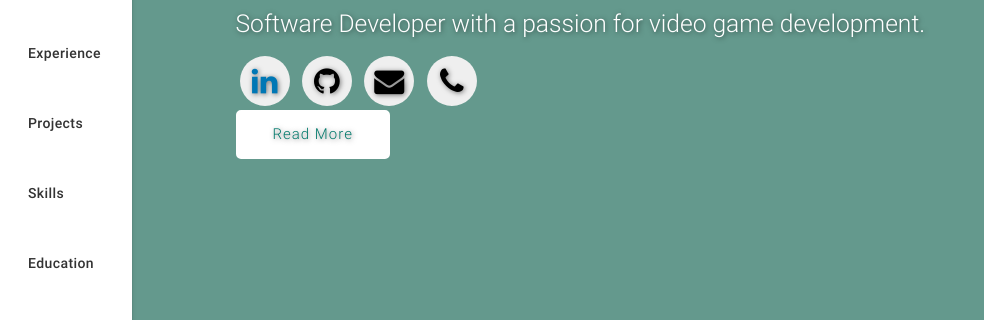
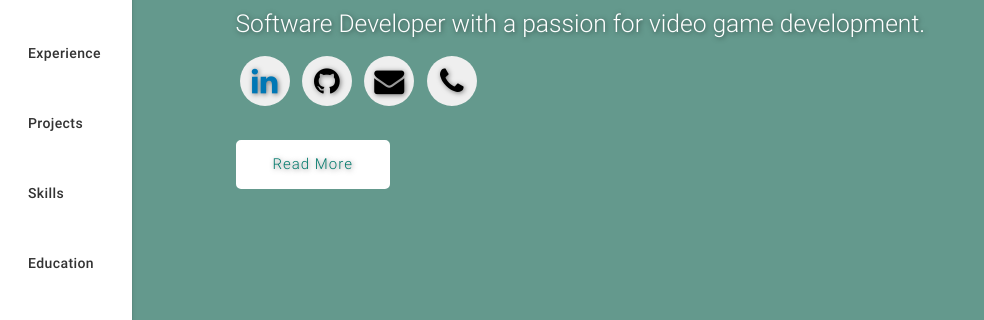
Before and after one commit to LastLombax/LastLombax.github.io, a plain HTML site: page index.html in a window 1280 px wide. Shown: the part 195-515 px from the top of the page, 58-1042 px from the left. Drawn offline with nearby package versions, Linux system fonts and the light colour scheme.

Commit message:
Update index.html

```diff
--- a/index.html
+++ b/index.html
@@ -235,7 +235,8 @@
                 </button>
 
             </div>
-            <div class='buttons'>
+
+            <div class='buttons' style="padding-top: 30px;">
               <a href="#about" class="readme">Read More</a>
             </div>
           </div>
```
